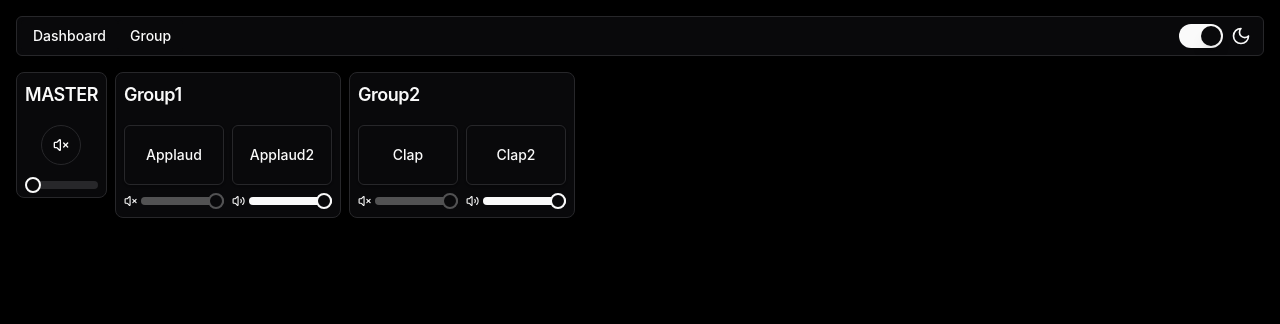
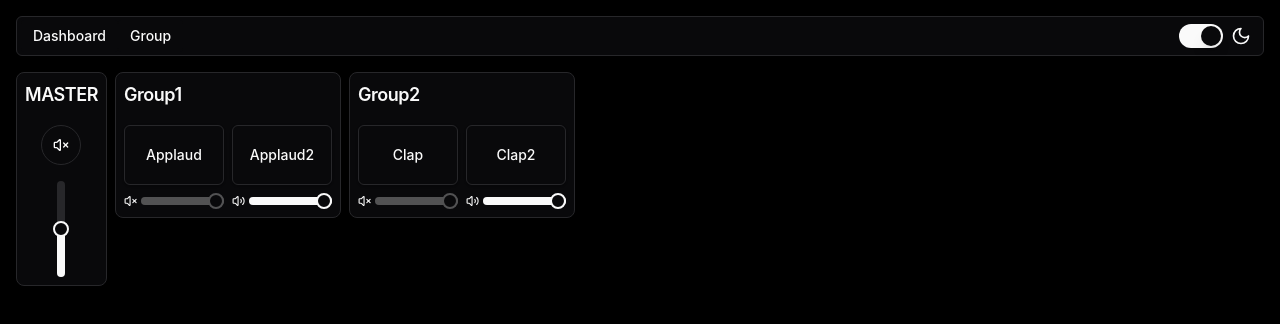
Before and after one commit to jhonejhee/mxrmatch, a React (Create React App) app: page / in a window 1280 px wide. Shown: the top 324 px of the page. Built offline with nearby package versions, Linux system fonts and the light colour scheme.

Commit message:
added vertical slider

```diff
--- a/src/components/ui/slider.jsx
+++ b/src/components/ui/slider.jsx
@@ -1,5 +1,6 @@
 import * as React from "react"
 import * as SliderPrimitive from "@radix-ui/react-slider"
+
 
 import { cn } from "lib/utils"
 
@@ -18,4 +19,30 @@ const Slider = React.forwardRef(({ className, trackClassName, thumbClassName, ..
 ))
 Slider.displayName = SliderPrimitive.Root.displayName
 
-export { Slider }
+
+const SliderV = React.forwardRef(({ className, trackClassName, thumbClassName, ...props }, ref) => (
+  <form>
+    <SliderPrimitive.Root
+      // className="relative flex items-center data-[orientation=vertical]:flex-col data-[orientation=vertical]:w-5 data-[orientation=vertical]:h-24"
+      className={cn("relative flex w-full touch-none select-none items-center data-[orientation=vertical]:flex-col data-[orientation=vertical]:w-5 data-[orientation=vertical]:h-24", className)}
+      defaultValue={[50]}
+      max={100}
+      step={1}
+      orientation="vertical"
+    >
+      <SliderPrimitive.Track
+        // className="relative flex-grow bg-gray-500 h-[3px] data-[orientation=vertical]:w-full"
+        className={cn("relative h-2 w-full data-[orientation=vertical]:h-full data-[orientation=vertical]:w-2 grow overflow-hidden rounded-full bg-zinc-100 dark:bg-zinc-800 ", trackClassName)}>
+
+        <SliderPrimitive.Range
+          // className="absolute bg-black h-full data-[orientation=vertical]:w-full"
+          className="absolute h-full data-[orientation=vertical]:w-full bg-zinc-900 dark:bg-zinc-50" />
+      </SliderPrimitive.Track>
+      <SliderPrimitive.Thumb
+        className={cn("block h-5 w-5 rounded-full border-2 border-zinc-900 bg-white ring-offset-white transition-colors focus-visible:outline-none focus-visible:ring-2 focus-visible:ring-zinc-950 focus-visible:ring-offset-2 disabled:pointer-events-none disabled:opacity-50 dark:border-zinc-50 dark:bg-zinc-950 dark:ring-offset-zinc-950 dark:focus-visible:ring-zinc-300", thumbClassName)}
+      />
+    </SliderPrimitive.Root>
+  </form>
+))
+
+export { Slider, SliderV }
--- a/src/layout/Board.jsx
+++ b/src/layout/Board.jsx
@@ -2,7 +2,7 @@ import React, { useContext, useEffect, useState } from 'react';
 import { GlobalContext } from 'context/GlobalContext';
 import { ToggleGroup, ToggleGroupItem } from "components/ui/toggle-group"
 import { Card, CardContent, CardDescription, CardFooter, CardHeader, CardTitle } from "components/ui/card"
-import { Slider } from "components/ui/slider"
+import { Slider, SliderV } from "components/ui/slider"
 import { Volume1, Volume2, VolumeOff, VolumeX } from 'lucide-react'
 import { Button } from 'components/ui/button';
 
@@ -45,10 +45,9 @@ function Board() {
                         <Button variant="outline" size="icon" className="rounded-full">
                             <VolumeX className='h-5 w-5'/>
                         </Button>
-                        <Slider
-                            orientation="vertical"
+                        <SliderV
                             defaultValue={[50]}
-                            // value={[sound.volume * 100]}
+                            value={[soundBoard[0].sounds[0].volume * 100]}
                             // onValueChange={(value) => handleVolumeChange(index, sindex, value)}
                             max={100}
                             min={0}
```
